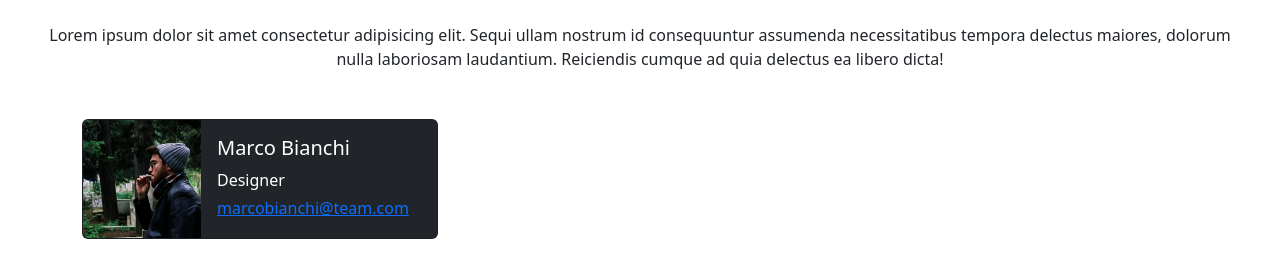
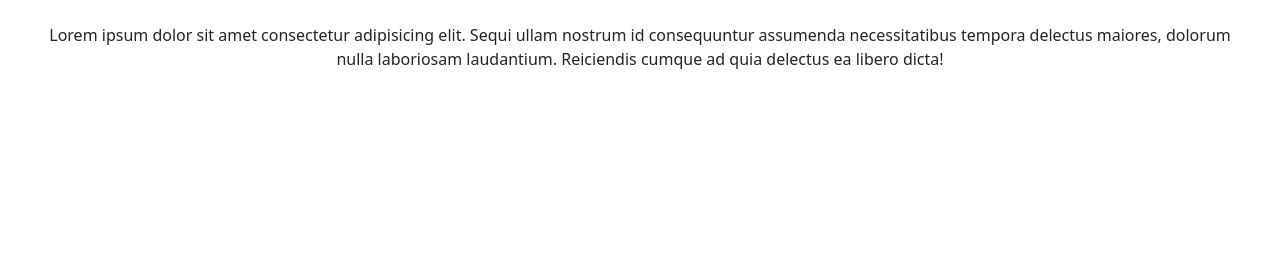
Before and after one commit to FrancescoMarra97/js-our-team, a plain HTML site: page index.html in a window 1280 px wide. Shown: the part 121-398 px from the top of the page. Drawn offline with nearby package versions, Linux system fonts and the light colour scheme.

Commit message:
ciclo for

```diff
--- a/assets/script.js
+++ b/assets/script.js
@@ -37,7 +37,14 @@ const teamMembers = [
   }
 ];
 
+const teamEl = document.getElementById("team");
 
+for (let i = 0; i < teamMembers.length; i++) {
+  const member = teamMembers[i];
+  console.log(member);
+
+
+}
 
 
 
--- a/index.html
+++ b/index.html
@@ -19,23 +19,8 @@
     </header>
     <main>
         <div class="container">
-            <div class="row">
-                <div  class="col-md-4">
-                    <div class="card text-bg-dark mb-3" style="max-width: 540px;">
-                        <div class="row g-0">
-                          <div class="col-md-4">
-                            <img src="./assets/img/male1.png" class="img-fluid rounded-start" alt="...">
-                          </div>
-                          <div class="col-md-8">
-                            <div class="card-body">
-                                <h5 id="name" class="card-title">Marco Bianchi</h5>
-                                <p id="role" class="card-text mb-1">Designer</p>
-                                <a href="#"><p id="email" class="card-text">marcobianchi@team.com</p></a>
-                            </div>
-                          </div>
-                        </div>
-                    </div>
-                </div>
+            <div id="team" class="row">
+            </div>
 
 
 
```
